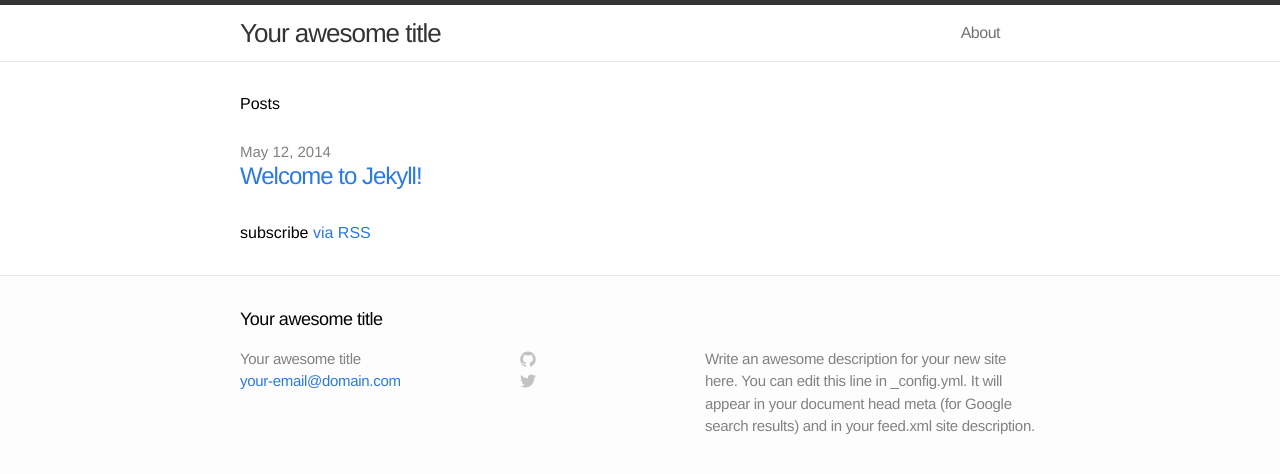
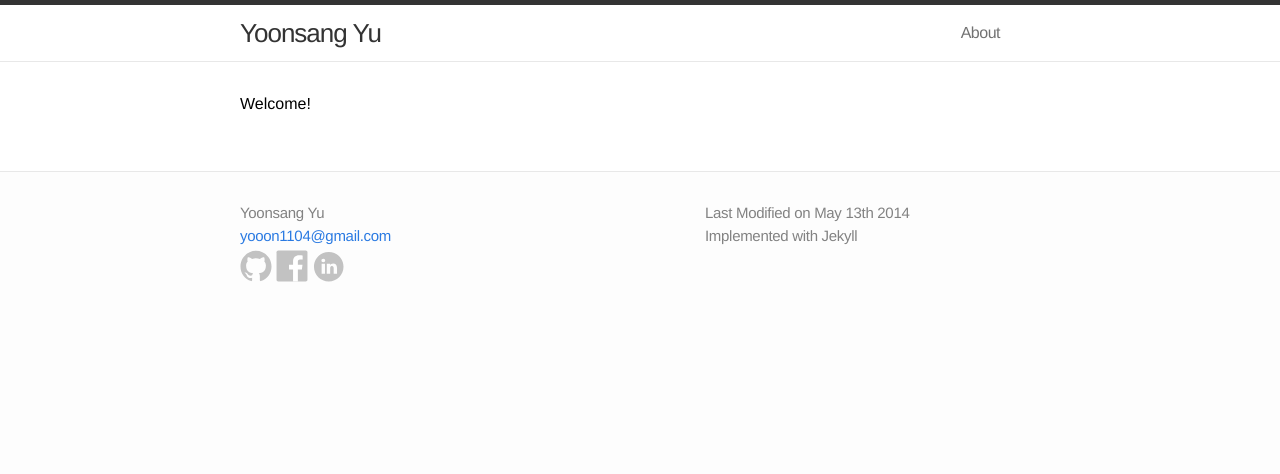
Before and after one commit to yys1694/yys1694.github.com, a Jekyll site: the page built from index.html, in a window 1280 px wide. Shown: the top 474 px of the page. Built offline with Jekyll 4.4.1, drawn with Linux system fonts in a browser that asks for light colours.

Commit message:
1st modified

```diff
--- a/_config.yml
+++ b/_config.yml
@@ -1,7 +1,7 @@
 # Site settings
-title: Your awesome title
-email: your-email@domain.com
-description: "Write an awesome description for your new site here. You can edit this line in _config.yml. It will appear in your document head meta (for Google search results) and in your feed.xml site description."
+title: Yoonsang Yu
+email: yooon1104@gmail.com
+description: "Last Modified on May 13th 2014<br>Implemented with Jekyll"
 baseurl: ""
 url: "http://yourdomain.com"
 
--- a/_includes/footer.html
+++ b/_includes/footer.html
@@ -2,23 +2,17 @@
 
   <div class="wrap">
 
-    <h2 class="footer-heading">{{ site.title }}</h2>
 
     <div class="footer-col-1 column">
       <ul>
         <li>{{ site.title }}</li>
         <li><a href="mailto:{{ site.email }}">{{ site.email }}</a></li>
-      </ul>
-    </div>
-
-    <div class="footer-col-2 column">
-      <ul>
-        <li>
-          <a href="https://github.com/{{ site.username }}">
+         <li>
+          <a href="https://github.com/yys1694">
             <span class="icon github">
               <svg version="1.1" class="github-icon-svg" xmlns="http://www.w3.org/2000/svg" xmlns:xlink="http://www.w3.org/1999/xlink" x="0px" y="0px"
                  viewBox="0 0 16 16" enable-background="new 0 0 16 16" xml:space="preserve">
-                <path fill-rule="evenodd" clip-rule="evenodd" fill="#C2C2C2" d="M7.999,0.431c-4.285,0-7.76,3.474-7.76,7.761
+                <path fill-rule="evenodd" clip-rule="evenodd" d="M7.999,0.431c-4.285,0-7.76,3.474-7.76,7.761
                 c0,3.428,2.223,6.337,5.307,7.363c0.388,0.071,0.53-0.168,0.53-0.374c0-0.184-0.007-0.672-0.01-1.32
                 c-2.159,0.469-2.614-1.04-2.614-1.04c-0.353-0.896-0.862-1.135-0.862-1.135c-0.705-0.481,0.053-0.472,0.053-0.472
                 c0.779,0.055,1.189,0.8,1.189,0.8c0.692,1.186,1.816,0.843,2.258,0.645c0.071-0.502,0.271-0.843,0.493-1.037
@@ -29,28 +23,33 @@
                 c0,0.208,0.14,0.449,0.534,0.373c3.081-1.028,5.302-3.935,5.302-7.362C15.76,3.906,12.285,0.431,7.999,0.431z"/>
               </svg>
             </span>
-            <span class="username">{{ site.username }}</span>
           </a>
-        </li>
-        <li>
-          <a href="https://twitter.com/{{ site.username }}">
-            <span class="icon twitter">
-              <svg version="1.1" class="twitter-icon-svg" xmlns="http://www.w3.org/2000/svg" xmlns:xlink="http://www.w3.org/1999/xlink" x="0px" y="0px"
-                 viewBox="0 0 16 16" enable-background="new 0 0 16 16" xml:space="preserve">
-                <path fill="#C2C2C2" d="M15.969,3.058c-0.586,0.26-1.217,0.436-1.878,0.515c0.675-0.405,1.194-1.045,1.438-1.809
-                c-0.632,0.375-1.332,0.647-2.076,0.793c-0.596-0.636-1.446-1.033-2.387-1.033c-1.806,0-3.27,1.464-3.27,3.27
-                c0,0.256,0.029,0.506,0.085,0.745C5.163,5.404,2.753,4.102,1.14,2.124C0.859,2.607,0.698,3.168,0.698,3.767
-                c0,1.134,0.577,2.135,1.455,2.722C1.616,6.472,1.112,6.325,0.671,6.08c0,0.014,0,0.027,0,0.041c0,1.584,1.127,2.906,2.623,3.206
-                C3.02,9.402,2.731,9.442,2.433,9.442c-0.211,0-0.416-0.021-0.615-0.059c0.416,1.299,1.624,2.245,3.055,2.271
-                c-1.119,0.877-2.529,1.4-4.061,1.4c-0.264,0-0.524-0.015-0.78-0.046c1.447,0.928,3.166,1.469,5.013,1.469
-                c6.015,0,9.304-4.983,9.304-9.304c0-0.142-0.003-0.283-0.009-0.423C14.976,4.29,15.531,3.714,15.969,3.058z"/>
+
+          <a href="https://facebook.com/yooon1694">
+            <span class="icon facebook">
+              <svg version="1.1" class="facebook-icon-svg" xmlns="http://www.w3.org/2000/svg" xmlns:xlink="http://www.w3.org/1999/xlink" x="0px" y="0px"
+               viewBox="0 0 266.893 266.895" enable-background="new 0 0 266.893 266.895" xml:space="preserve">
+              <path d="M248.082,262.307c7.854,0,14.223-6.369,14.223-14.225V18.812 c0-7.857-6.368-14.224-14.223-14.224H18.812c-7.857,0-14.224,6.367-14.224,14.224v229.27c0,7.855,6.366,14.225,14.224,14.225 H248.082z"/>
+              <path fill="#FFFFFF" d="M182.409,262.307v-99.803h33.499l5.016-38.895h-38.515V98.777c0-11.261,3.127-18.935,19.275-18.935
+              l20.596-0.009V45.045c-3.562-0.474-15.788-1.533-30.012-1.533c-29.695,0-50.025,18.126-50.025,51.413v28.684h-33.585v38.895h33.585 v99.803H182.409z"/>
               </svg>
             </span>
-            <span class="username">{{ site.username }}</span>
           </a>
+
+          <a href="https://linkedin.com/in/yooon1104">
+            <span class="icon linkedin">
+              <svg version="1.1" class="linkedin-icon-svg" xmlns="http://www.w3.org/2000/svg" xmlns:xlink="http://www.w3.org/1999/xlink" x="0px" y="0px"
+               viewBox="0 0 65 65" enable-background="new 0 0 65 65" xml:space="preserve">
+              <path fill-rule="evenodd" clip-rule="evenodd" d="M50.837,48.137V36.425c0-6.275-3.35-9.195-7.816-9.195  c-3.604,0-5.219,1.983-6.119,3.374V27.71h-6.79c0.09,1.917,0,20.427,0,20.427h6.79V36.729c0-0.609,0.044-1.219,0.224-1.655  c0.49-1.22,1.607-2.483,3.482-2.483c2.458,0,3.44,1.873,3.44,4.618v10.929H50.837z M22.959,24.922c2.367,0,3.842-1.57,3.842-3.531  c-0.044-2.003-1.475-3.528-3.797-3.528s-3.841,1.524-3.841,3.528c0,1.961,1.474,3.531,3.753,3.531H22.959z M34,64  C17.432,64,4,50.568,4,34C4,17.431,17.432,4,34,4s30,13.431,30,30C64,50.568,50.568,64,34,64z M26.354,48.137V27.71h-6.789v20.427  H26.354z"/>
+              </svg>
+            </span>
+          </a>
+
         </li>
       </ul>
     </div>
+
+    <div class="footer-col-2 column"> </div>
 
     <div class="footer-col-3 column">
       <p class="text">{{ site.description }}</p>
--- a/css/main.css
+++ b/css/main.css
@@ -123,12 +123,24 @@ a:visited { color: #205caa; }
 }
 
 .github-icon-svg,
-.twitter-icon-svg {
+.facebook-icon-svg,
+.linkedin-icon-svg {
   display: inline-block;
-  width: 16px;
-  height: 16px;
+  width: 32px;
+  height: 32px;
   position: relative;
   top: 3px;
+  fill: #c2c2c2;
+}
+
+.github-icon-svg:hover {
+  fill: #3a3a3a;
+}
+.facebook-icon-svg:hover {
+  fill: #3a3a3a;
+}
+.linkedin-icon-svg:hover {
+  fill: #3a3a3a;
 }
 
 
--- a/index.html
+++ b/index.html
@@ -4,17 +4,8 @@ layout: default
 
 <div class="home">
 
-  <h1>Posts</h1>
+  <h1>Welcome!</h1>
 
-  <ul class="posts">
-    {% for post in site.posts %}
-      <li>
-        <span class="post-date">{{ post.date | date: "%b %-d, %Y" }}</span>
-        <a class="post-link" href="{{ post.url | prepend: site.baseurl }}">{{ post.title }}</a>
-      </li>
-    {% endfor %}
-  </ul>
-
-  <p class="rss-subscribe">subscribe <a href="{{ "/feed.xml" | prepend: site.baseurl }}">via RSS</a></p>
+  <ul class="posts"> </ul>
 
 </div>
```
Also changed, not shown: about.md (+4 -5 lines), _layouts/default.html (line endings or trailing spaces).
